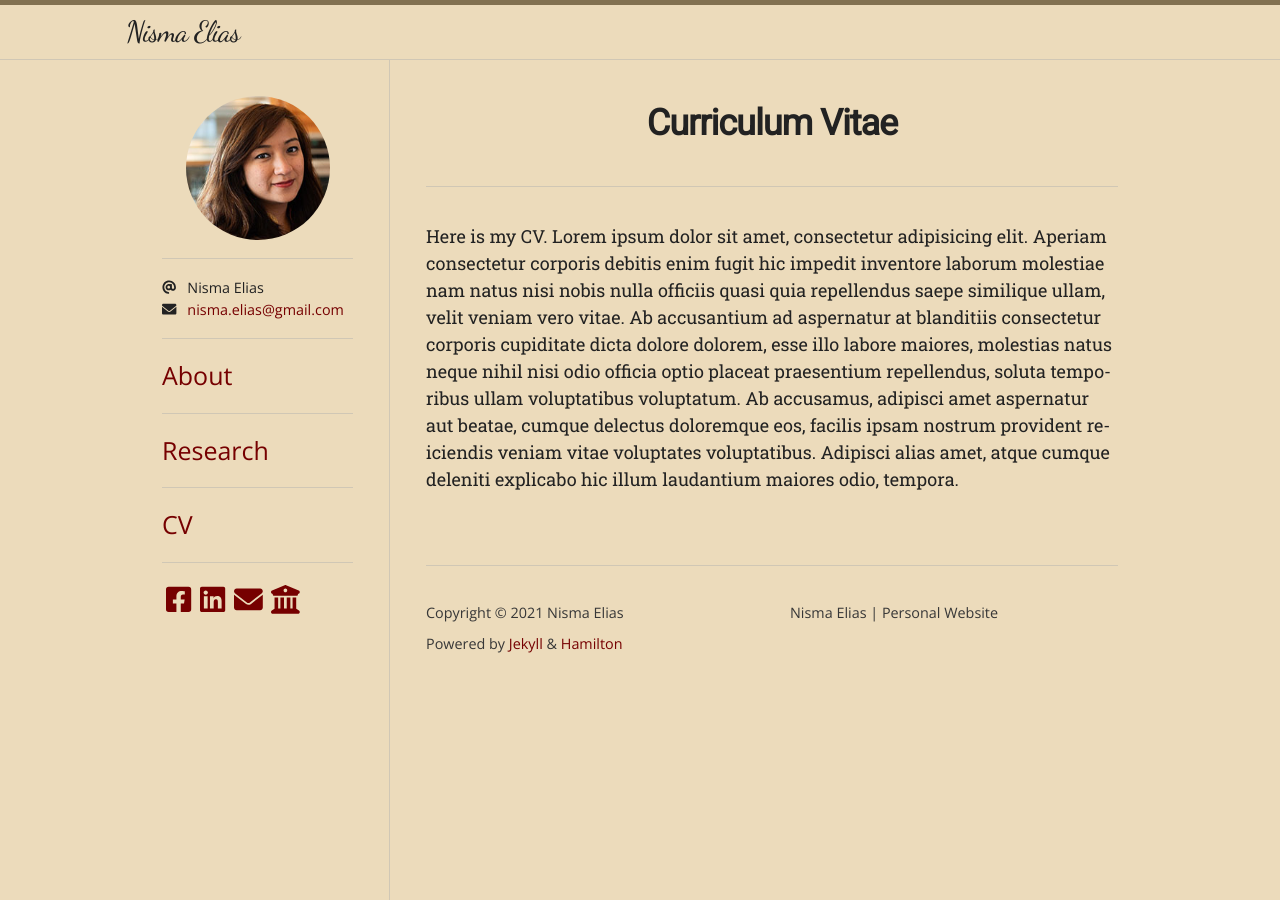
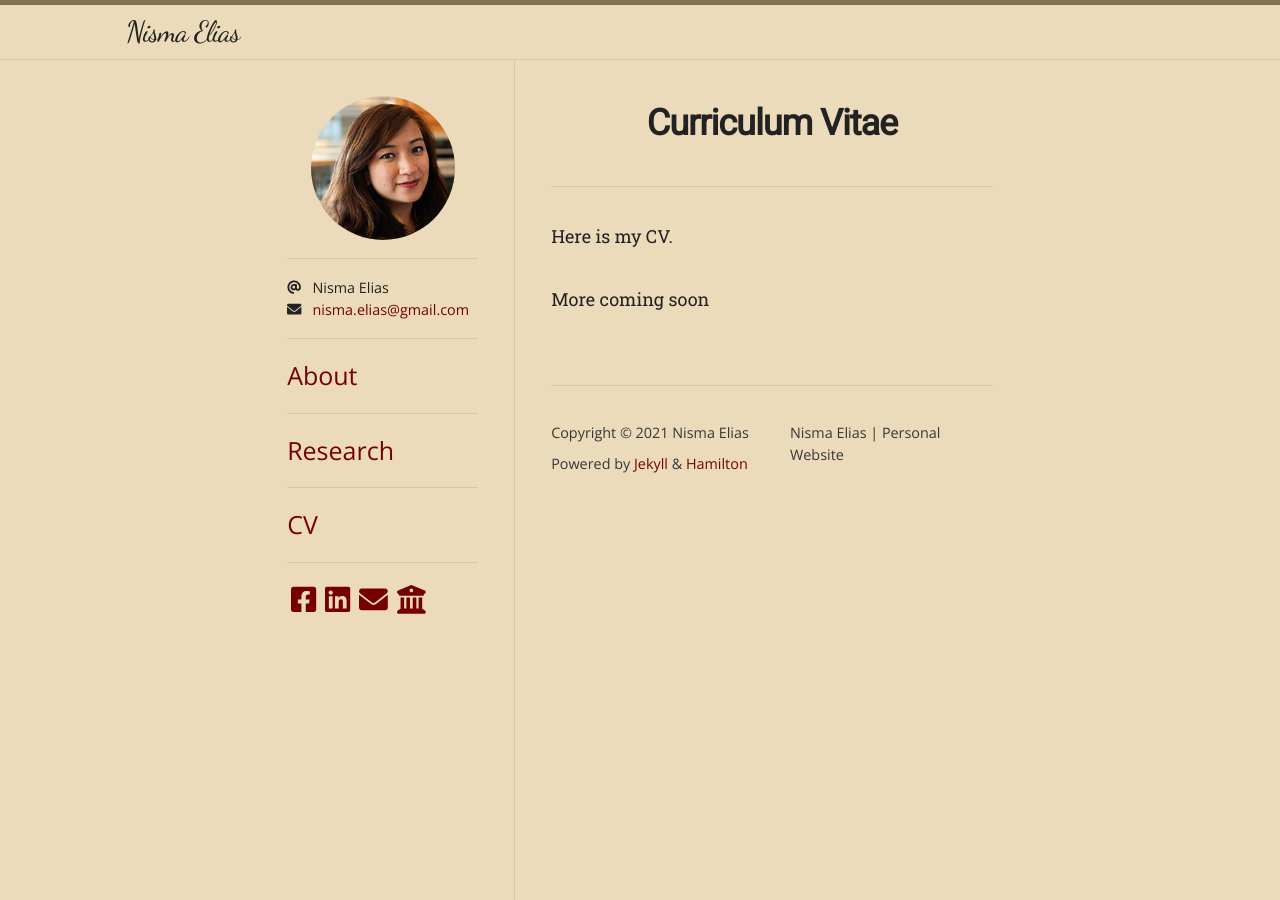
Before and after one commit to nismaelias/nismaelias.github.io, a Jekyll site: the page built from cv.md, in a window 1280 px wide. Built offline with Jekyll 4.4.1, drawn with Linux system fonts in a browser that asks for light colours; some web fonts are replaced.

Commit message:
Update from Forestry.io Nisma Elias updated cv.md

```diff
--- a/cv.md
+++ b/cv.md
@@ -1,8 +1,9 @@
 ---
 layout: page
 title: Curriculum Vitae
-permalink: /cv/
+permalink: "/cv/"
+
 ---
-<p>
-Here is my CV. Lorem ipsum dolor sit amet, consectetur adipisicing elit. Aperiam consectetur corporis debitis enim fugit hic impedit inventore laborum molestiae nam natus nisi nobis nulla officiis quasi quia repellendus saepe similique ullam, velit veniam vero vitae. Ab accusantium ad aspernatur at blanditiis consectetur corporis cupiditate dicta dolore dolorem, esse illo labore maiores, molestias natus neque nihil nisi odio officia optio placeat praesentium repellendus, soluta temporibus ullam voluptatibus voluptatum. Ab accusamus, adipisci amet aspernatur aut beatae, cumque delectus doloremque eos, facilis ipsam nostrum provident reiciendis veniam vitae voluptates voluptatibus. Adipisci alias amet, atque cumque deleniti explicabo hic illum laudantium maiores odio, tempora.
-</p>
+Here is my CV.
+
+More coming soon
```
